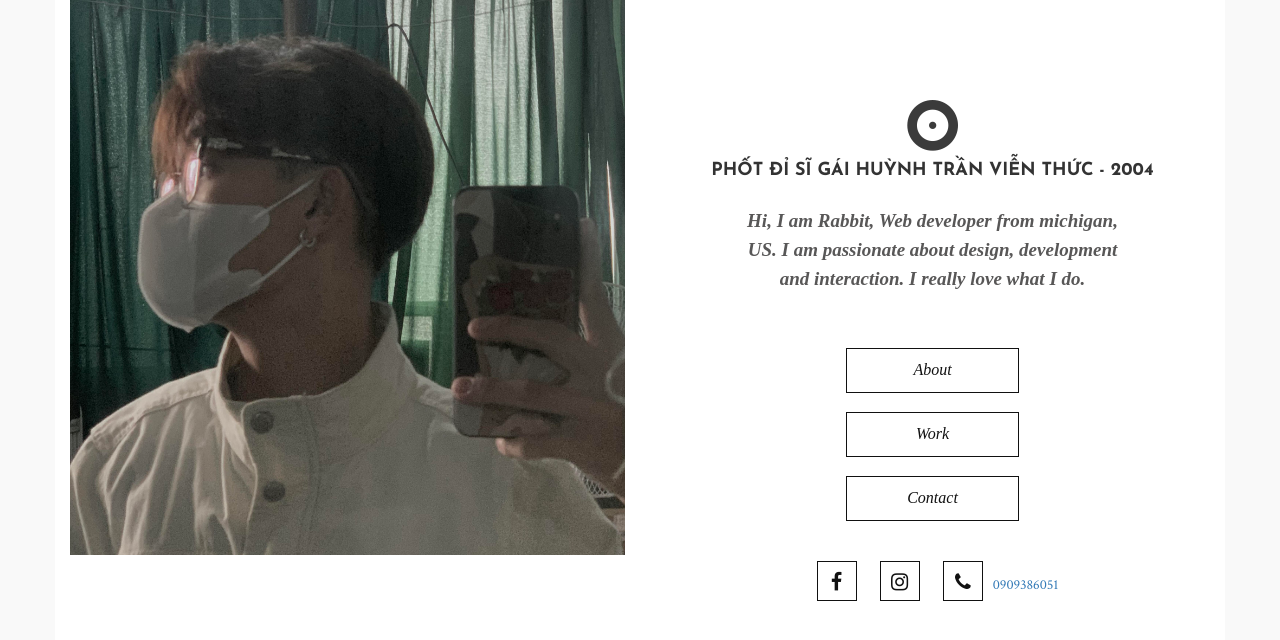
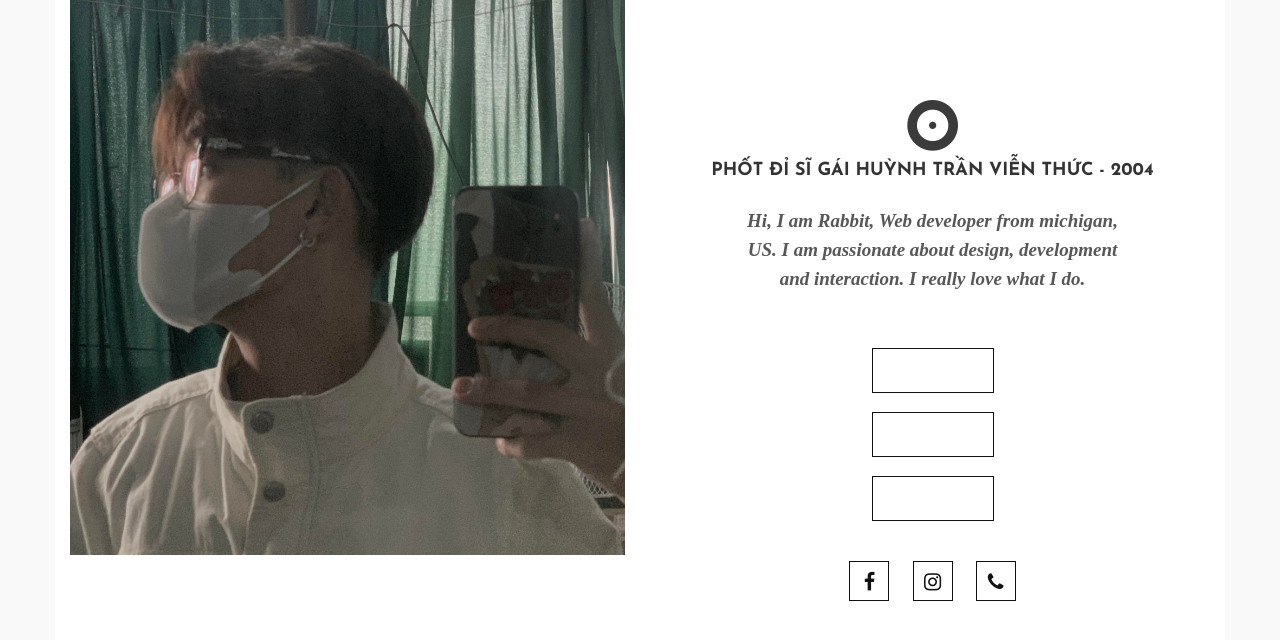
Before and after one commit to HcThanh-IT/HTVienThuc, a plain HTML site: page index.html in a window 1280 px wide. Drawn offline with nearby package versions, Linux system fonts and the light colour scheme.

Commit message:
Update index.html

```diff
--- a/index.html
+++ b/index.html
@@ -36,14 +36,14 @@
                             Hi, I am Rabbit, Web developer from michigan, US. I am passionate about design, development and interaction. I really love what I do.
                         </p>
                         <div class="btn-group-vertical custom_btn animated slideinright">
-                            <div id="about" class="btn btn-rabbit">About</div>
-                            <div id="work" class="btn btn-rabbit">Work</div>
-                            <div id="contact" class="btn btn-rabbit">Contact</div>
+                            <div id="about" class="btn btn-rabbit"></div>
+                            <div id="work" class="btn btn-rabbit"></div>
+                            <div id="contact" class="btn btn-rabbit"></div>
                         </div>
                         <div class="social">
                             <a href="https://www.facebook.com/HT.VIENTHUC"><i class="fa fa-facebook" aria-hidden="true"></i></a>
                             <a href="https://www.instagram.com/htvt.gon/"><i class="fa fa-instagram" aria-hidden="true"></i></a>
-                            <a href="#"><i class="fa fa-phone" aria-hidden="true"></i>0909386051</a>
+                            <a href="https://zalo.me/0909386051"><i class="fa fa-phone" aria-hidden="true"></i></a>
                         </div>
                     </div>
                 </div>
@@ -104,8 +104,8 @@
             </div>
         </div>                                                                 <!-- Work ends here  -->
 
-
-        <div id="contact_scroll" class="pages">                             <!-- Contact starts here -->
+<!-- Contact starts here -->
+        <!-- <div id="contact_scroll" class="pages">
             <div class="container main">
                 <div class="row">
                     <div class="col-md-6 left" id="contact_left">
@@ -120,7 +120,6 @@
                         </div>
                         <p class='subtitle'>I'm based in cheltenham in the UK, not far from Bristol, Birmingham, Oxford and Swindom. Drop me a line.
                         </p>
-                        <!-- form -->
                         <form class="form_edit">
                             <div class="form-group">
                                 <input type="name" class="form-control" id="exampleInputName" placeholder="Name">
@@ -149,8 +148,8 @@
                 </div>
             </footer>
 
-        </div>                                                              <!-- Contact ends here -->
-
+        </div>                                                              -->
+         <!-- Contact ends here -->
         <script src="https://ajax.googleapis.com/ajax/libs/jquery/3.1.1/jquery.min.js"></script>
         <script src="assets/js/bootstrap.min.js"></script>
         <script src="assets/js/script.js"></script>
```
